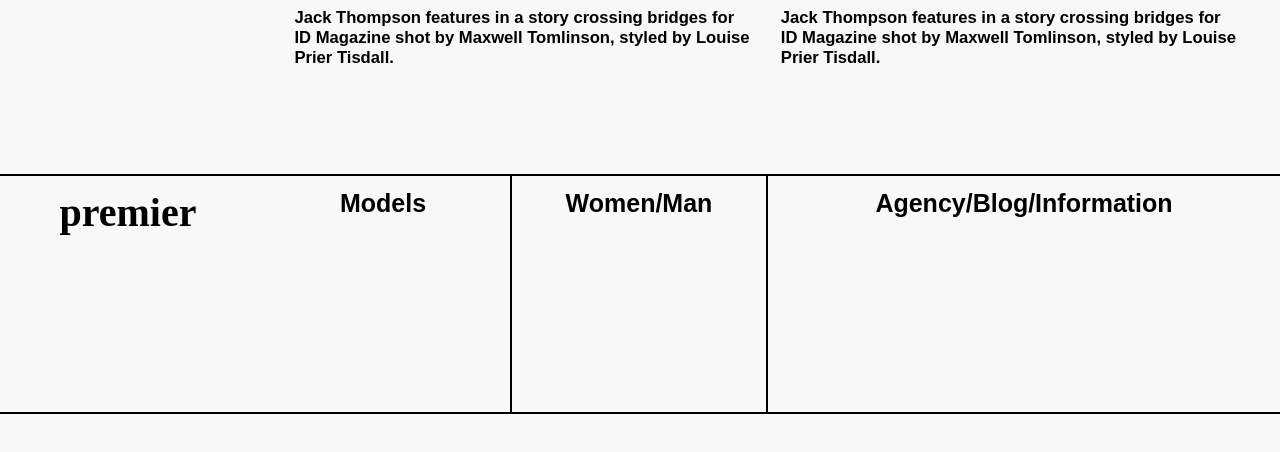
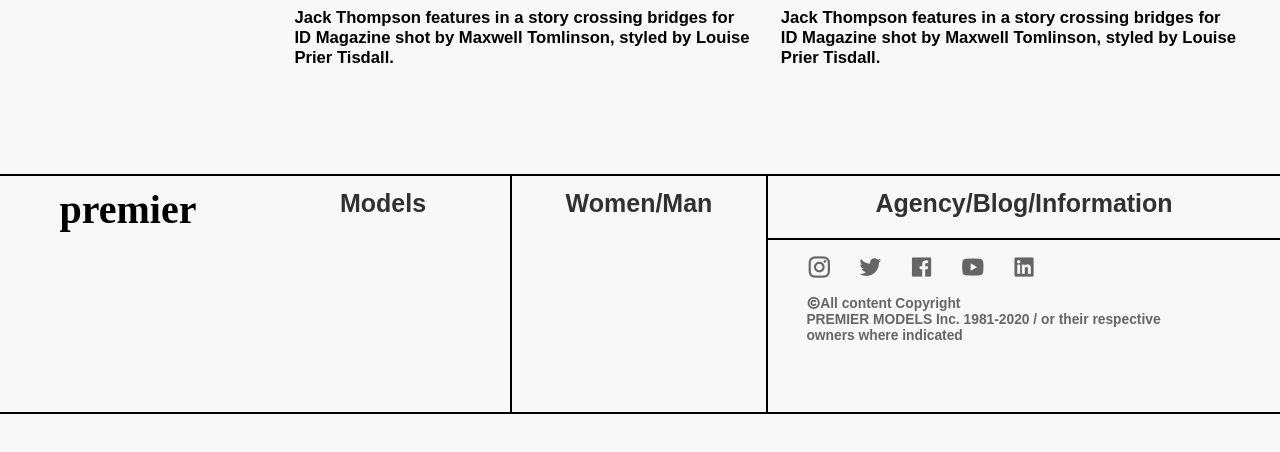
Before and after one commit to kummancoder/Premier-Website, a plain HTML site: page index.html in a window 1280 px wide. Shown: the part 7601-8053 px from the top of the page. Drawn offline with nearby package versions, Linux system fonts and the light colour scheme.

Commit message:
Footer completed

```diff
--- a/index.html
+++ b/index.html
@@ -227,7 +227,14 @@ campaigns, look books, editorials, portraits, short films and TV commercials.
             <h2>Women/Man</h2>
             <div id="right">
                 <h2>Agency/Blog/Information</h2>
-                <div id="bottom"></div>
+                <div id="bottom">
+                    <div id="logo"><i class="ri-instagram-line"></i><i class="ri-twitter-fill"></i><i class="ri-facebook-box-fill"></i><i class="ri-youtube-fill"></i><i class="ri-linkedin-box-fill"></i></div>
+                    <div id="info">
+                        <h5><i class="ri-copyright-line"></i>All content Copyright</h5>
+                        <h5>PREMIER MODELS Inc. 1981-2020 / or their respective</h5>
+                        <h5>owners where indicated</h5>
+                    </div>
+                </div>
             </div>
 
     </footer>
--- a/style.css
+++ b/style.css
@@ -746,7 +746,7 @@ footer h1 {
     font-family: 'monument';
     font-size: 40px;
     word-spacing: -1;
-    padding-top: 1vw;
+    padding-top: 0.8vw;
 }
 
 footer>h2 {
@@ -758,6 +758,8 @@ footer>h2 {
     font-size: 25px;
     font-weight: 600;
     padding-top: 1vw;
+    color: #000000cd;
+
 
 }
 
@@ -782,13 +784,29 @@ footer #right h2 {
     font-weight: 600;
     width: 100%;
     height: 23%;
+    border-bottom: 2px solid rgb(0, 0, 0);
+    color: #000000cd;
 }
 footer #right #bottom {
-    /* background-color: rgb(0, 0, 0); */
-    font-size: 25px;
-    font-weight: 600;
     width: 100%;
     height: 77%;
+
+}
+footer #right #bottom #logo {
+    font-size: 2vw;
+    padding: 1vw 3vw;
+    color: #00000097;
+}
+footer #right #bottom #logo i{
+    margin-right: 2vw;
+}
+footer #right #bottom #info {
+    font-size: 1.3vw;
+    width: 100%;
+    height: 77%;
+    padding: 0vw 3vw;
+    color: #00000097;
+
 
 }
 
```
